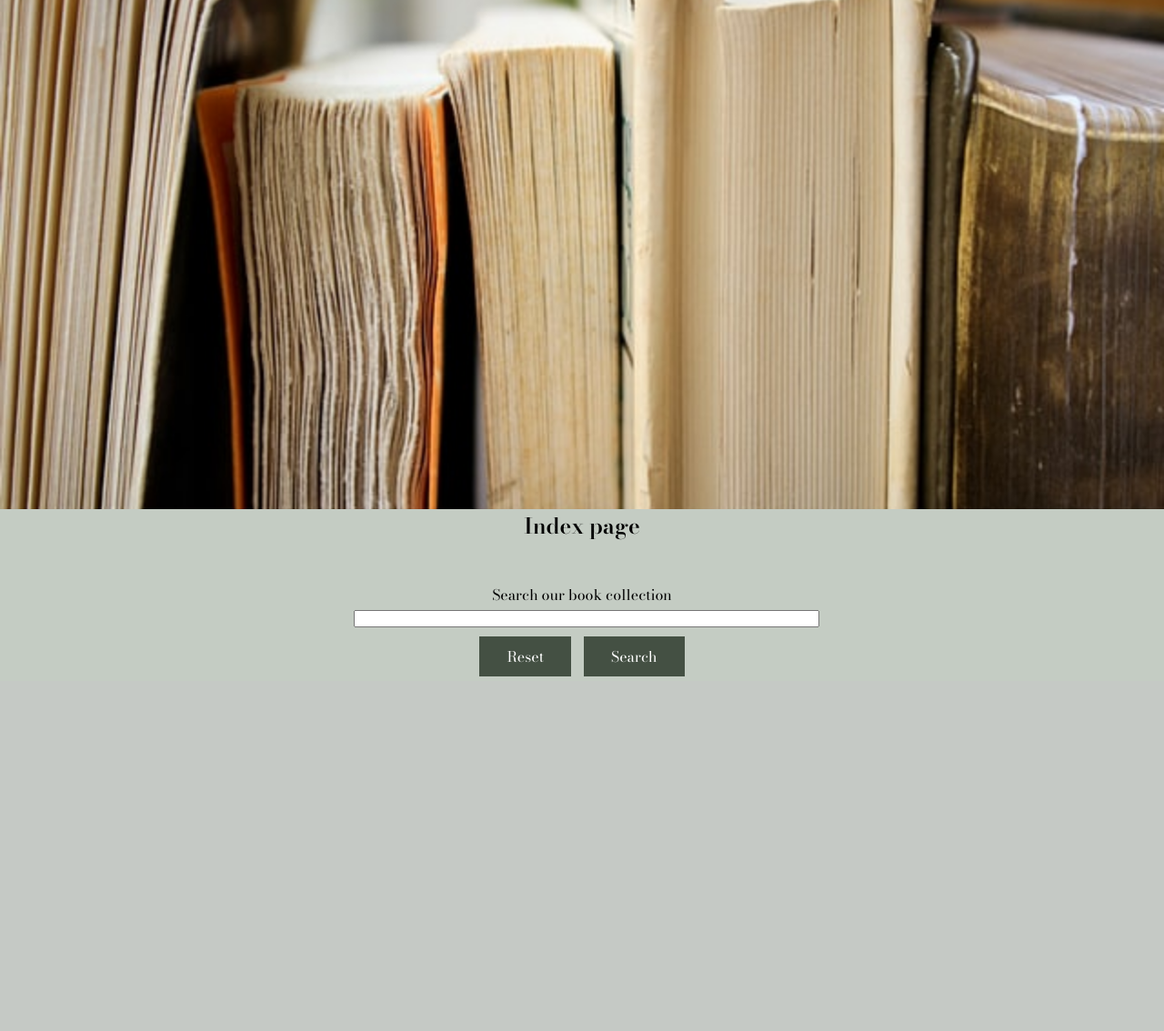
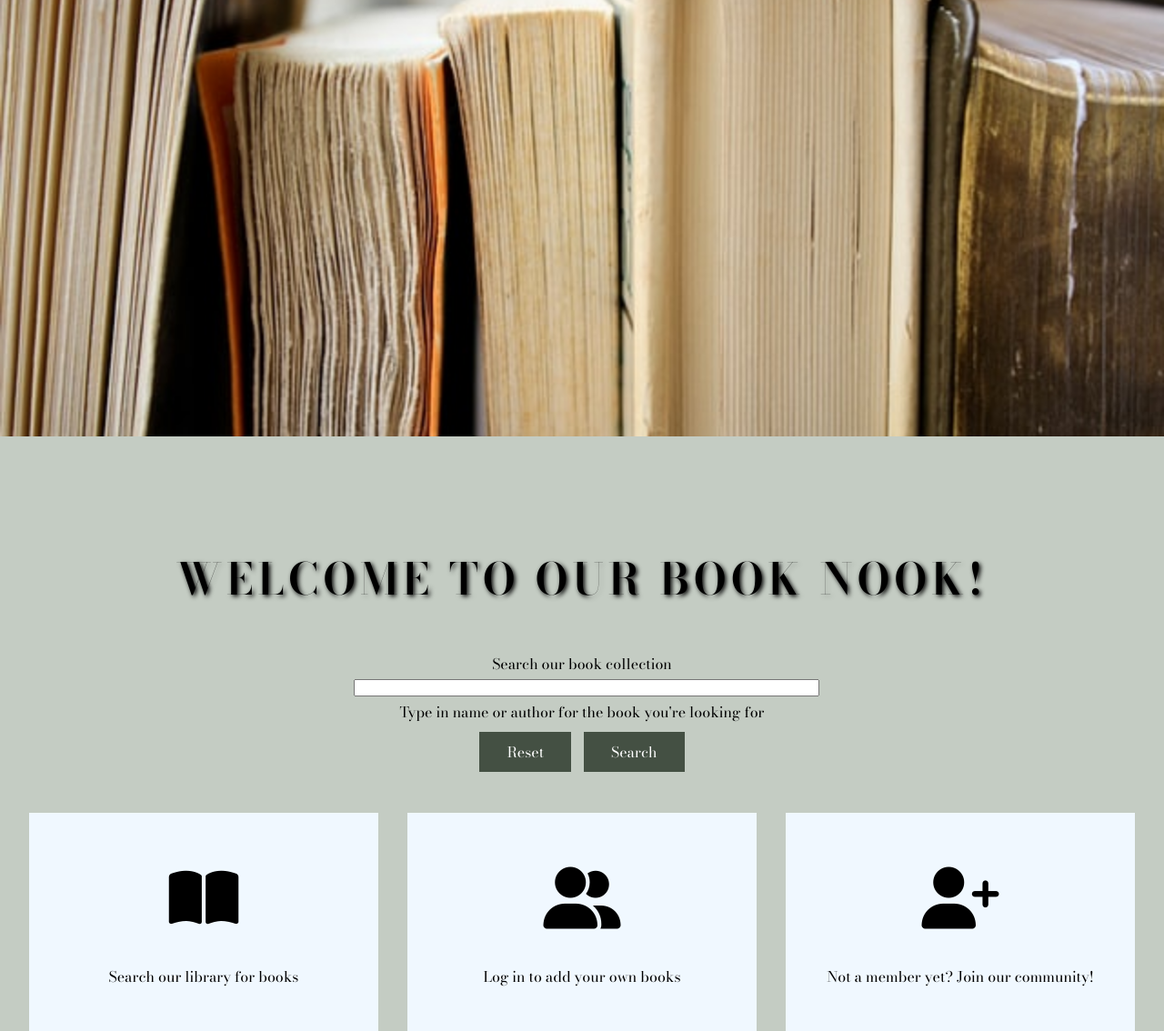
Before and after one commit to Code-Institute-Submissions/the_book_nook, a Flask app: page / in a window 1280 px wide. Shown: the part 80-1214 px from the top of the page at 91% size. Before the commit the page ends 824 px from the top, so only its background shows below. Run offline with Flask 2, Linux system fonts and the light colour scheme; some libraries are stand-ins or nearby versions.

Commit message:
feat: added new section with welcome information on index page

```diff
--- a/static/css/style.css
+++ b/static/css/style.css
@@ -75,7 +75,7 @@ nav {
 
 .hero-image {
     background-image: url('/static/css/images/hero-image.jpg');
-    height: 70vh;
+    height: 60vh;
     width: 100%;
     background-size: cover;
     background-position: center;
@@ -95,6 +95,30 @@ nav {
 #query {
     width: 100%;
 }
+
+/* ---- Index site */
+
+.welcome-info-boxes {
+    height: 30vh;
+    width: 100%;
+    margin-top: 5vh;
+    display: flex;
+    justify-content: space-evenly;
+    align-items: center;
+
+}
+
+.welcome-info-boxes div {
+    background-color: aliceblue;
+    height: 30vh;
+    width: 30%;
+}
+.welcome-info-boxes i {
+    font-size: 68px;
+    margin-top: 7.5vh;
+    margin-bottom: 5vh;
+}
+
 
 /* ---- Books Collection site */
 
--- a/templates/books.html
+++ b/templates/books.html
@@ -7,6 +7,7 @@
         <form action="{{ url_for('search')}}" method="POST">
             <label for="query">Search our book collection</label>
             <input type="text" name="query" id="query" minlength="3" required>
+             <label for="query">Type in name or author for the book you're looking for</label>
 
             <a class="buttons" href="{{ url_for('books') }}">Reset</a>
             <input class="buttons" type="submit" value="Search">
--- a/templates/index.html
+++ b/templates/index.html
@@ -1,12 +1,13 @@
 {% extends "base.html" %}
 {% block content %}
    <div class="hero-image"></div>
-<h1>Index page</h1>
+<h1 class="headline-book-collection">Welcome to our Book Nook!</h1>
 
-  <div class="user-search-form">
+  <section class="user-search-form">
         <form action="{{ url_for('search')}}" method="POST">
             <label for="query">Search our book collection</label>
             <input type="text" name="query" id="query" minlength="3" required>
+            <label for="query">Type in name or author for the book you're looking for</label>
 
             <a class="buttons" href="{{ url_for('books') }}">Reset</a>
             <input class="buttons" type="submit" value="Search">
@@ -14,5 +15,15 @@
 
         </form>
 
-    </div>
+    </section>
+    <section>
+<div class="welcome-info-boxes">
+    <div><i class="fas fa-book-open"></i><p>Search our library for books</p></div>
+    <div><i class="fas fa-user-friends"></i><p>Log in to add your own books</p></div>
+    <div><i class="fas fa-user-plus"></i><p>Not a member yet? Join our community!</p></div>
+
+</div>
+
+    </section>
+
 {% endblock%}
```
